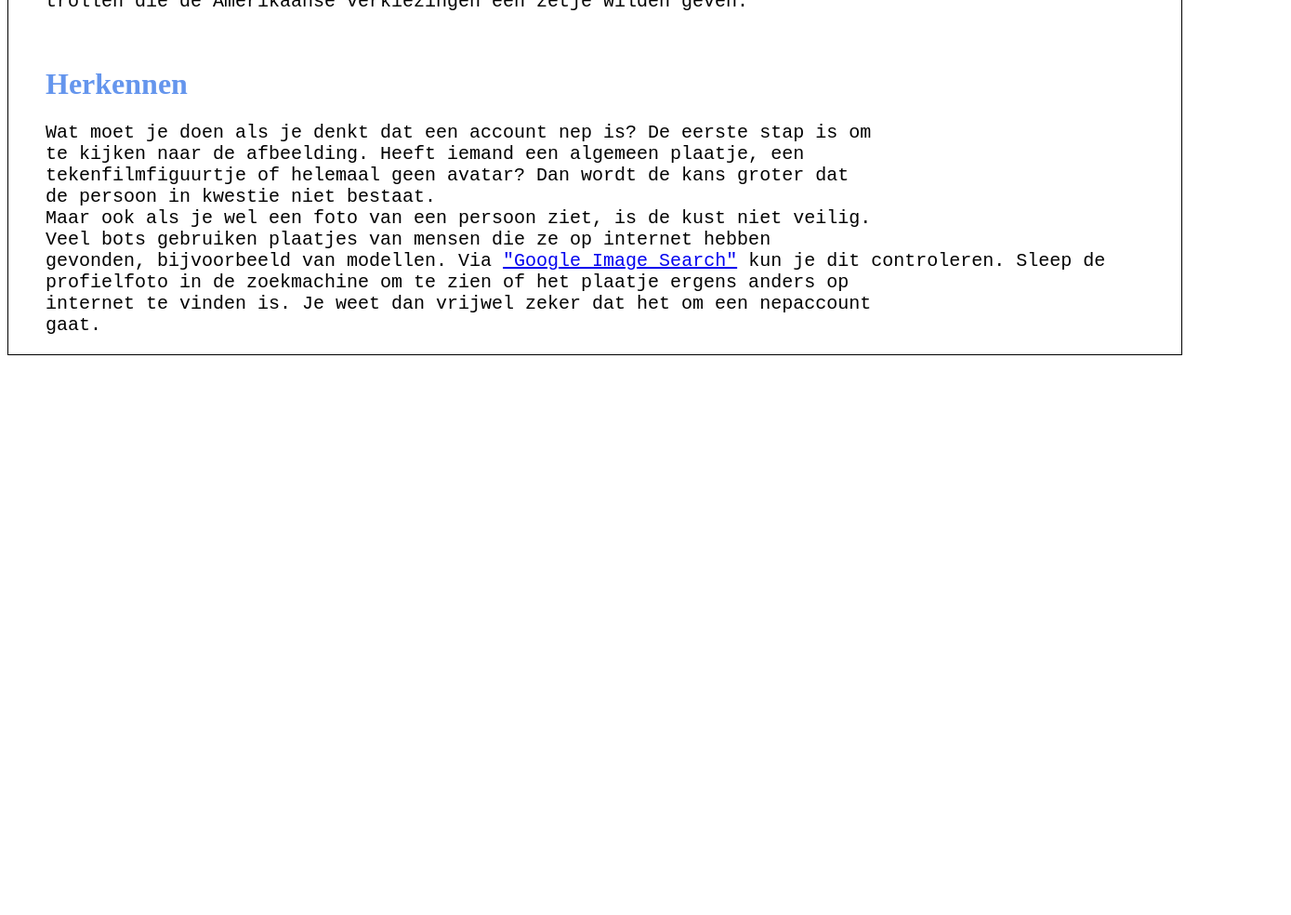
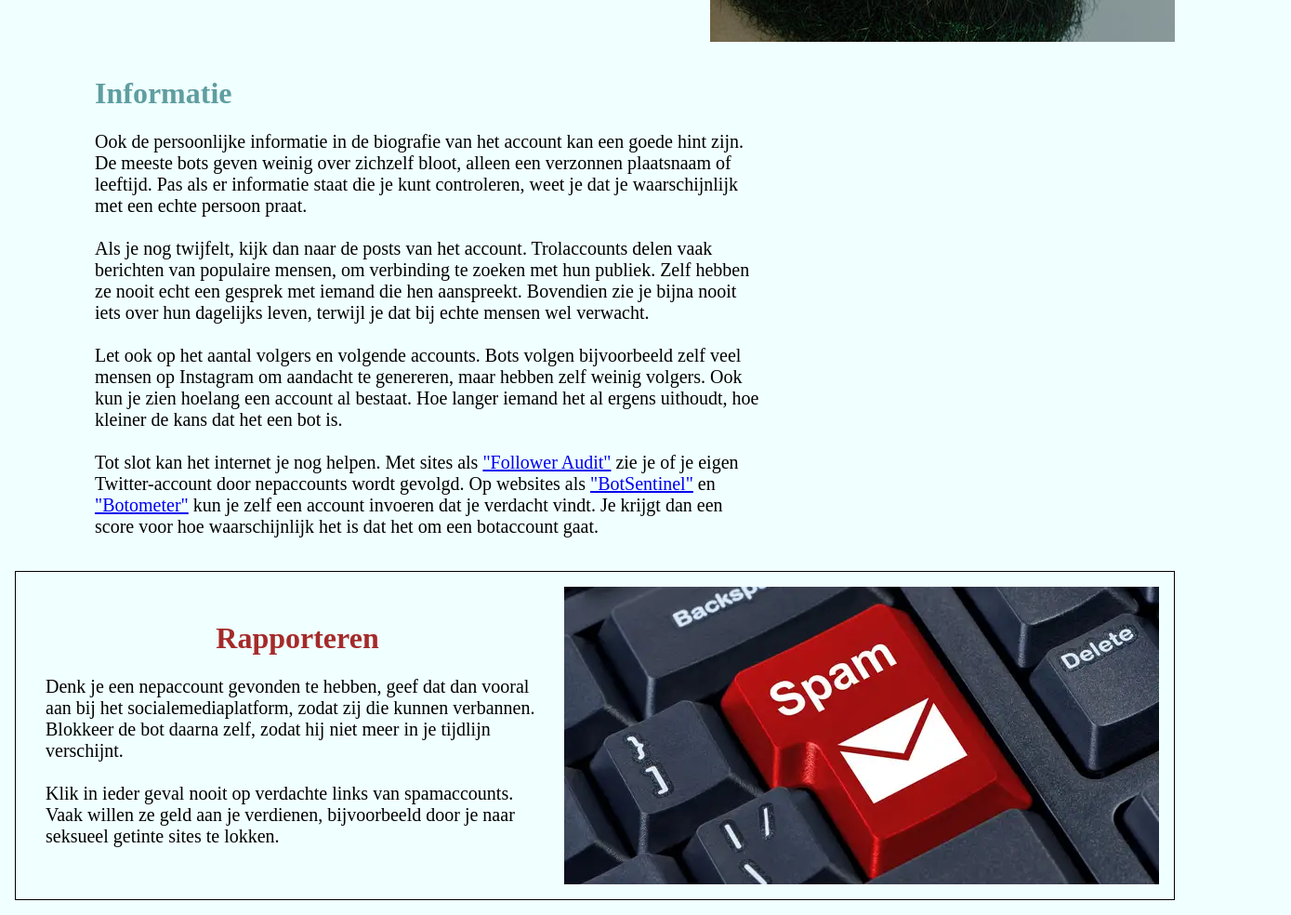
Before and after one commit to JustRudolph/site, a plain HTML site: page index.html in a window 1280 px wide. Shown: the part 1280-2264 px from the top of the page at 93% size, 1389 px wide, since content can reach past the window. Before the commit the page ends 1670 px from the top, so only its background shows below. Drawn offline with Linux system fonts and the light colour scheme.

Commit message:
done (changes can be made)

```diff
--- a/index.html
+++ b/index.html
@@ -6,38 +6,95 @@
     <title>Document</title>
     <link rel="stylesheet" href="style.css">
 </head>
+
 <body>
   <div class="border">
+    <div id="first-segment">
       <img id="head" src="afb2.webp" alt="keyboard">
-    <h1>Lifehack: Zo herken je spamaccounts op sociale media</h1>
       <div class="first-paragraph">
-    <pre id="first">
+        <h1 id="p1">Lifehack: Zo herken je spamaccounts op sociale media</h1>
+        <p id="first">
           Op socialemediaplatformen als Twitter, Facebook en Instagram weet je nooit
           zeker of je nou tegen een mens van vlees en bloed of een robot praat. Met
           deze tips herken je de meeste spamaccounts op sociale media.
-
+          <br><br>
           Waarom zetten mensen robots in om automatische berichten te plaatsen? De
           grootste reden is geld. Op socialemediakanalen zijn legers aan bots actief
           die links plaatsen, vooral naar malafide sekswebsites.
-
+          <br><br>
           Ook het beïnvloeden van de publieke opinie kan een reden zijn om een
           trollenleger op te zetten. Zo zijn er groepen bots uit Rusland gevonden en
           trollen die de Amerikaanse verkiezingen een zetje wilden geven.
-</pre>
-<br>
+        </p>
+      </div>
+    </div>
+    <br><br>
+    <div id="second-segment">
+      <div class="second-paragraph">
         <h1 id="p2">Herkennen</h1>
-<pre id="second">
+        <p id="second">
           Wat moet je doen als je denkt dat een account nep is? De eerste stap is om
           te kijken naar de afbeelding. Heeft iemand een algemeen plaatje, een
           tekenfilmfiguurtje of helemaal geen avatar? Dan wordt de kans groter dat
           de persoon in kwestie niet bestaat.
+          <br><br>
           Maar ook als je wel een foto van een persoon ziet, is de kust niet veilig.
           Veel bots gebruiken plaatjes van mensen die ze op internet hebben
           gevonden, bijvoorbeeld van modellen. Via <a href="https://www.google.nl/imghp">"Google Image Search"</a> kun je dit controleren. Sleep de
           profielfoto in de zoekmachine om te zien of het plaatje ergens anders op
           internet te vinden is. Je weet dan vrijwel zeker dat het om een nepaccount
-gaat.</pre>
+          gaat.
+        </p>
+      </div>
+      <img id="nerdguy" src="afb3.jpeg" alt="nerdface">
+    </div>
+    <div id="third-segment">
+      <div class="third-paragraph">
+        <h1 id="p3">Informatie</h1>
+        <p id="third">
+          Ook de persoonlijke informatie in de biografie van het account kan een
+          goede hint zijn. De meeste bots geven weinig over zichzelf bloot, alleen
+          een verzonnen plaatsnaam of leeftijd. Pas als er informatie staat die je
+          kunt controleren, weet je dat je waarschijnlijk met een echte persoon
+          praat.
+          <br><br>
+          Als je nog twijfelt, kijk dan naar de posts van het account. Trolaccounts
+          delen vaak berichten van populaire mensen, om verbinding te zoeken met hun
+          publiek. Zelf hebben ze nooit echt een gesprek met iemand die hen
+          aanspreekt. Bovendien zie je bijna nooit iets over hun dagelijks leven,
+          terwijl je dat bij echte mensen wel verwacht.
+          <br><br>
+          Let ook op het aantal volgers en volgende accounts. Bots volgen
+          bijvoorbeeld zelf veel mensen op Instagram om aandacht te genereren, maar
+          hebben zelf weinig volgers. Ook kun je zien hoelang een account al
+          bestaat. Hoe langer iemand het al ergens uithoudt, hoe kleiner de kans dat
+          het een bot is.
+          <br><br>
+          Tot slot kan het internet je nog helpen. Met sites als <a href="https://www.followeraudit.com/">"Follower Audit"</a> zie je of je eigen Twitter-account
+          door nepaccounts wordt gevolgd. Op websites als
+          <a href="https://botsentinel.com/">"BotSentinel"</a> en
+          <a href="https://botometer.osome.iu.edu/">"Botometer"</a> kun je zelf een account
+          invoeren dat je verdacht vindt. Je krijgt dan een score voor hoe
+          waarschijnlijk het is dat het om een botaccount gaat.
+        </p>
+      </div>
+    </div>
+    <div id="fourth-segment">
+      <div class="fourth-paragraph">
+        <h1 id="p4">Rapporteren</h1>
+          <p id="fourth">
+            Denk je een nepaccount gevonden te hebben, geef dat dan vooral aan bij het
+            socialemediaplatform, zodat zij die kunnen verbannen. Blokkeer de bot
+            daarna zelf, zodat hij niet meer in je tijdlijn verschijnt.
+            <br><br>
+            Klik in ieder geval nooit op verdachte links van spamaccounts. Vaak willen
+            ze geld aan je verdienen, bijvoorbeeld door je naar seksueel getinte sites
+            te lokken.
+          </p>
+      </div>
+      <img id="scam" src="afb1.webp" alt="youareascammer">
     </div>
   </div>
 </body>
+
 </html>
--- a/style.css
+++ b/style.css
@@ -1,38 +1,108 @@
+/*positioning*/
+body {
+    margin: 0;
+    padding: 0;
+    display: flex;
+    justify-content: center;
+    background-color: azure;
+}
 .border {
-    border: 1px solid black;
-    background-color: white;
-  }
-
-
-/*text*/
-pre#first {
-    font-size: 20px;
-    margin-left: 40px;
-
+    padding: 16px;
+    max-width: 1400px;
 }
 
-pre#second {
-    font-size: 20px;
-    margin-left: 40px;
-
+/*first segment*/
+h1#p1 {
+    color: blueviolet;
+    font-size: 32px;
 }
 
-h1 {
-    color: blueviolet;
-    font-size: 32px;
-    margin-left: 40px;
+p#first {
+    font-size: 20px;
 }
+
+#first-segment{
+    display: flex;
+}
+
+.first-paragraph {
+    padding: 2rem;
+}
+
+/*second segment*/
 h1#p2 {
     color: cornflowerblue;
     font-size: 32px;
-    margin-left: 40px;
 }
+
+p#second {
+    font-size: 20px;
+}
+
+#second-segment {
+    display: flex;
+    justify-content: end;
+    align-items: center;
+}
+
+.second-paragraph {
+    padding: 5rem;
+}
+
+/*third segment*/
+h1#p3 {
+    color: cadetblue;
+    font-size: 32px;
+}
+
+p#third {
+    font-size: 20px;
+}
+
+#third-segment {
+    display: flex;
+    max-width: 750px;
+    text-align: left;
+    margin-left: 70px;
+}
+.third-paragraph {
+    padding: 1rem;
+}
+
+
+/*fourth segment*/
+h1#p4 {
+    color: brown;
+    font-size: 32px;
+    text-align: center;
+}
+
+p#fourth {
+    font-size: 20px;
+    text-align: left;
+}
+
+#fourth-segment {
+    display: flex;
+    padding: 1rem;
+    border: 1px solid black;
+}
+.fourth-paragraph {
+    padding: 1rem;
+}
+
 /*images*/
 #head{
     display: block;
-    width: 1380px;
-    height: 100%;
+    width: 50%;
+}
+
+#nerdguy {
+    display: block;
+}
+
+#scam {
+    display: block;
     margin-left: auto;
     margin-right: auto;
-    margin-top: 30px;
 }
```
Lines whose indentation alone changed are shown as unchanged.
